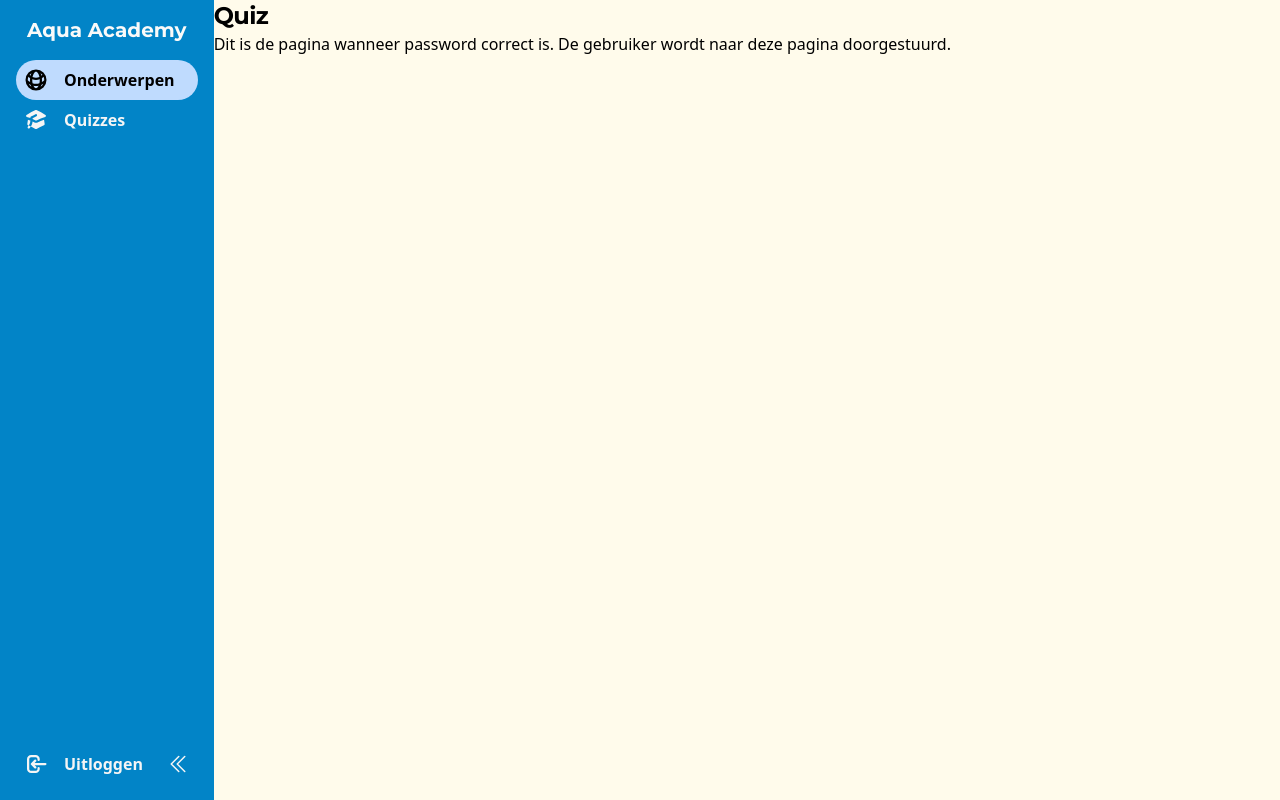
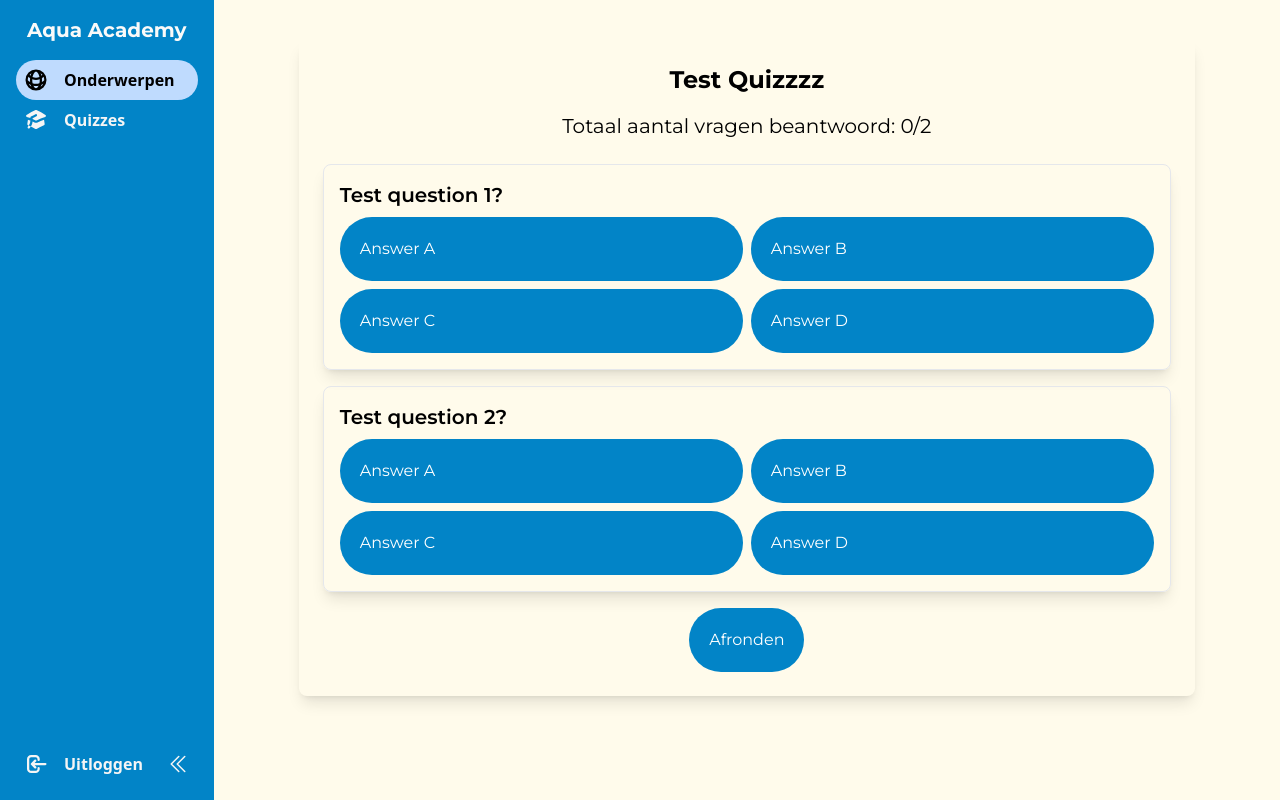
Before and after one commit to MarkDeKraker/T15-LifeBelowWater, a React (Vite) app in the folder client/: page /quiz/1 in a window 1280 px wide. Built offline with nearby package versions, Linux system fonts and the light colour scheme.

Commit message:
Mogelijkheid om een quiz in te vullen als leerling

```diff
--- a/client/src/components/QuizOverview.tsx
+++ b/client/src/components/QuizOverview.tsx
@@ -1,5 +1,3 @@
-import React from "react";
-
 export default function QuizOverview() {
   return (
     <div className="flex justify-center align-middle text-center min-h-full p-4">
--- a/client/src/components/quiz/Quiz.tsx
+++ b/client/src/components/quiz/Quiz.tsx
@@ -1,15 +1,147 @@
-import H1 from "../typography/H1";
+import { useEffect, useState } from "react";
+import { QuizType } from "../../types/QuizType";
+import AnswerButton from "./QuizAnswerButton";
+
+const quizData: QuizType = {
+  _id: "6655accbf77d2f464e8bdbd1",
+  slug: "test-quizzzz",
+  title: "Test Quizzzz",
+  password: "test123456",
+  questions: [
+    {
+      _id: "6655d363ff5d7a0353d814c0",
+      question: "Test question 1?",
+      answers: {
+        A: {
+          answer: "Answer A",
+          isCorrect: false,
+        },
+        B: {
+          answer: "Answer B",
+          isCorrect: true,
+        },
+        C: {
+          answer: "Answer C",
+          isCorrect: false,
+        },
+        D: {
+          answer: "Answer D",
+          isCorrect: false,
+        },
+      },
+    },
+    {
+      _id: "6655d363ff5d7a0353d814c1",
+      question: "Test question 2?",
+      answers: {
+        A: {
+          answer: "Answer A",
+          isCorrect: false,
+        },
+        B: {
+          answer: "Answer B",
+          isCorrect: false,
+        },
+        C: {
+          answer: "Answer C",
+          isCorrect: true,
+        },
+        D: {
+          answer: "Answer D",
+          isCorrect: false,
+        },
+      },
+    },
+  ],
+  totalQuestions: 2,
+  __v: 0,
+};
 
 function Quiz() {
+  const [selectedAnswers, setSelectedAnswers] = useState<{
+    [key: string]: string;
+  }>({});
+  const [feedback, setFeedback] = useState<{ [key: string]: boolean }>({});
+  const [quizCompleted, setQuizCompleted] = useState(false);
+
+  const handleAnswerClick = (
+    questionId: string,
+    answerKey: string,
+    isCorrect: boolean
+  ) => {
+    setSelectedAnswers((prev) => ({ ...prev, [questionId]: answerKey }));
+    setFeedback((prev) => ({ ...prev, [questionId]: isCorrect }));
+  };
+
+  useEffect(() => {
+    if (Object.keys(selectedAnswers).length === quizData.questions.length) {
+      setQuizCompleted(true);
+    }
+  }, [selectedAnswers]);
+
   return (
-    <>
-      <H1>Quiz</H1>
-
-      <p>
-        Dit is de pagina wanneer password correct is. De gebruiker wordt naar
-        deze pagina doorgestuurd.
+    <div className="max-w-4xl mx-auto p-6 rounded-lg shadow-lg mt-10">
+      <h1 className="text-2xl font-bold mb-4 text-center font-custom">
+        {quizData.title}
+      </h1>
+      <p className="text-center font-custom text-xl mb-6">
+        Totaal aantal vragen beantwoord: {Object.keys(selectedAnswers).length}/
+        {quizData.questions.length}
       </p>
-    </>
+      {quizData.questions.map((quizItem) => (
+        <div
+          key={quizItem._id}
+          className="mb-4 p-4 border border-gray-200 rounded-lg shadow-lg"
+        >
+          <h2 className="font-custom text-xl font-semibold mb-2">
+            {quizItem.question}
+          </h2>
+          <div className="grid grid-cols-2 gap-2">
+            {Object.keys(quizItem.answers).map((key) => (
+              <AnswerButton
+                disabled={selectedAnswers[quizItem._id] !== undefined}
+                key={key}
+                answerText={
+                  quizItem.answers[key as keyof typeof quizItem.answers].answer
+                }
+                isSelected={selectedAnswers[quizItem._id] === key}
+                isCorrect={
+                  quizItem.answers[key as keyof typeof quizItem.answers]
+                    .isCorrect
+                }
+                handleClick={() =>
+                  handleAnswerClick(
+                    quizItem._id,
+                    key,
+                    quizItem.answers[key as keyof typeof quizItem.answers]
+                      .isCorrect
+                  )
+                }
+              />
+            ))}
+          </div>
+          {selectedAnswers[quizItem._id] !== undefined && (
+            <div
+              className={`mt-2 text-xl ${
+                feedback[quizItem._id] ? "text-green-600" : "text-red-600"
+              }`}
+            >
+              {feedback[quizItem._id] ? "Correct!" : "Fout!"}
+            </div>
+          )}
+        </div>
+      ))}
+      <div className="flex justify-center">
+        <button
+          disabled={!quizCompleted}
+          className={`bg-primary hover:bg-primary/70 transition duration-200 ease-in-out p-5 text-white rounded-full font-custom ${
+            quizCompleted ? "cursor-pointer" : "cursor-not-allowed"
+          }`}
+        >
+          Afronden
+        </button>
+      </div>
+    </div>
   );
 }
 
--- /dev/null
+++ b/client/src/components/quiz/QuizAnswerButton.tsx
@@ -0,0 +1,35 @@
+import React from "react";
+
+type AnswerButtonProps = {
+  disabled: boolean;
+  answerText: string;
+  isSelected: boolean;
+  isCorrect: boolean;
+  handleClick: () => void;
+};
+
+const AnswerButton: React.FC<AnswerButtonProps> = ({
+  disabled,
+  answerText,
+  isSelected,
+  isCorrect,
+  handleClick,
+}) => {
+  return (
+    <button
+      disabled={disabled}
+      className={`bg-primary font-custom p-5 text-white rounded-full text-left w-full ${
+        isSelected
+          ? isCorrect
+            ? "text-white bg-green-600 hover:bg-green/70 transition duration-200 ease-in-out"
+            : "text-white bg-red-600 hover:bg-red/70 transition duration-200 ease-in-out"
+          : "text-white hover:bg-primary/70 transition duration-200 ease-in-out"
+      }`}
+      onClick={handleClick}
+    >
+      {answerText}
+    </button>
+  );
+};
+
+export default AnswerButton;
--- a/client/src/types/QuizType.ts
+++ b/client/src/types/QuizType.ts
@@ -5,19 +5,18 @@ export interface QuizType {
   password: string;
   questions: Question[];
   totalQuestions: number;
+  __v: number;
 }
 
 export interface Question {
-  id: string;
+  _id: string;
   question: string;
-  answers: Answer[];
-}
-
-export interface Answer {
-  A?: Option;
-  B?: Option;
-  C?: Option;
-  D?: Option;
+  answers: {
+    A: Option;
+    B: Option;
+    C: Option;
+    D: Option;
+  };
 }
 
 export interface Option {
```
